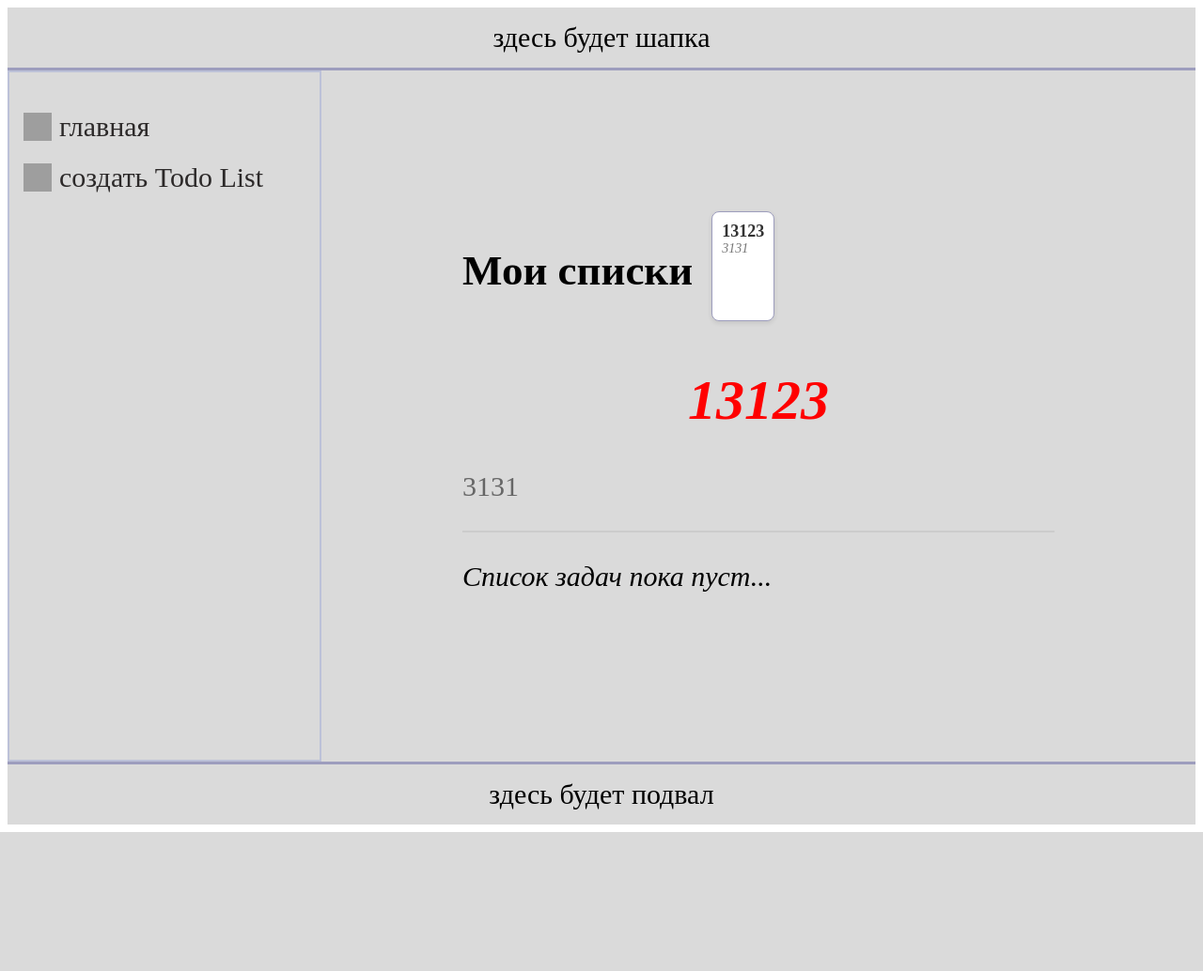
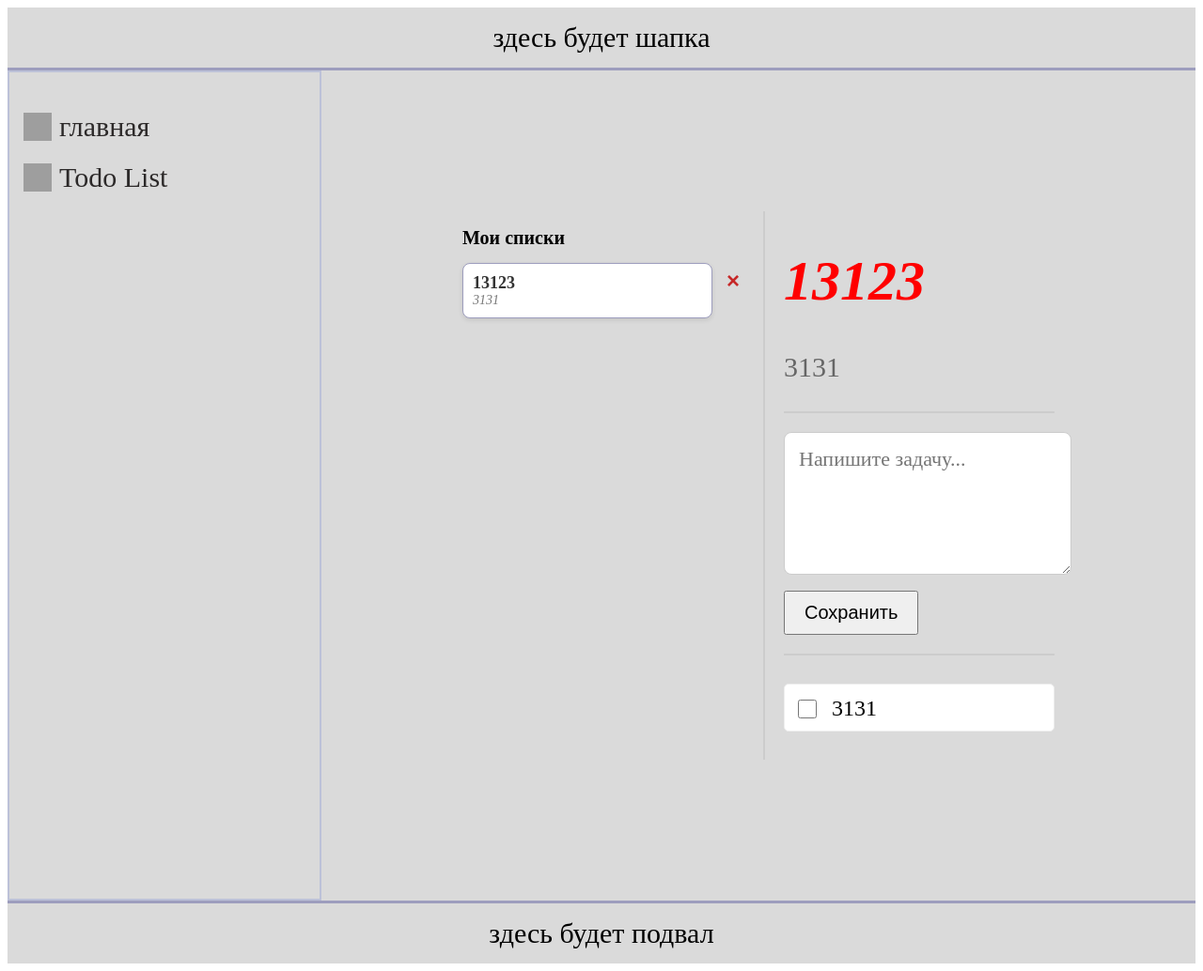
Before and after one commit to nizamidialeksandr-wq/todo-list, a Flask app: page /todo/8 in a window 1280 px wide. Shown: the whole page at 94% size. Before the commit the page ends 886 px from the top, so only its background shows below. Run offline with Flask 3, Linux system fonts and the light colour scheme; data comes from the database, SQL or seed files in the repository; both versions use the stored data as it was after the commit; grey boxes are pictures that could not be loaded.

Commit message:
сделал todo-list но есть небольшие недоработки

```diff
--- a/app.py
+++ b/app.py
@@ -3,6 +3,33 @@ from flask import Flask, request, render_template, redirect, url_for, jsonify, r
 import sqlite3
 
 app = Flask(__name__)
+
+# --- ФУНКЦИЯ ДЛЯ СОЗДАНИЯ ТАБЛИЦ (ВЫЗЫВАЕТСЯ 1 РАЗ ПРИ СТАРТЕ) ---
+def init_db():
+    conn = sqlite3.connect("database.db")
+    # Создаем таблицу списков
+    conn.execute("""
+        CREATE TABLE IF NOT EXISTS orders (
+            id INTEGER PRIMARY KEY AUTOINCREMENT,
+            name TEXT NOT NULL,
+            description TEXT NOT NULL
+        )
+    """)
+    # Создаем таблицу задач
+    conn.execute("""
+        CREATE TABLE IF NOT EXISTS tasks (
+            id INTEGER PRIMARY KEY AUTOINCREMENT,
+            list_id INTEGER NOT NULL,
+            text TEXT NOT NULL,
+            is_done BOOLEAN NOT NULL DEFAULT 0
+        )
+    """)
+    conn.commit()
+    conn.close()
+
+# Вызываем инициализацию базы данных сразу при запуске
+init_db()
+# ------------------------------------------------------------------
 
 @app.route("/")
 def home():
@@ -17,13 +44,6 @@ def create():
         description = request.form["description"]
 
         conn = sqlite3.connect("database.db")
-        conn.execute("""
-            CREATE TABLE IF NOT EXISTS orders (
-                id INTEGER PRIMARY KEY AUTOINCREMENT,
-                name TEXT NOT NULL,
-                description TEXT NOT NULL
-            )
-        """)
         cursor = conn.cursor()
         cursor.execute("INSERT INTO orders (name, description) VALUES (?, ?)", (name, description))
         conn.commit()
@@ -45,12 +65,73 @@ def todo(list_id):
 
     # 2. Получаем ВСЕ списки для левого меню
     all_lists = conn.execute("SELECT * FROM orders").fetchall()
+
+    # 3. ПОЛУЧАЕМ ЗАДАЧИ для этого списка
+    tasks = conn.execute("SELECT * FROM tasks WHERE list_id = ?", (list_id,)).fetchall()
+
     conn.close()
 
     if current_list is None:
         return redirect(url_for("home"))
 
-    return render_template("todo.html", current_list=current_list, all_lists=all_lists)
+    # Передаем tasks в HTML
+    return render_template("todo.html", current_list=current_list, all_lists=all_lists, tasks=tasks)
+
+@app.route("/todo/<int:list_id>/add_task", methods=["POST"])
+def add_task(list_id):
+    task_text = request.form["task_text"]
+
+    if task_text.strip(): # Если поле не пустое
+        conn = sqlite3.connect("database.db")
+        conn.execute("INSERT INTO tasks (list_id, text) VALUES (?, ?)", (list_id, task_text))
+        conn.commit()
+        conn.close()
+
+    return redirect(url_for("todo", list_id=list_id))
+
+
+
+
+
+@app.route("/delete_list/<int:list_id>", methods=["POST"])
+def delete_list(list_id):
+    conn = sqlite3.connect("database.db")
+    conn.row_factory = sqlite3.Row  # <--- ВОТ ЭТА СТРОЧКА ИСПРАВЛЯЕТ ОШИБКУ
+
+    # Удаляем сам список и его задачи
+    conn.execute("DELETE FROM orders WHERE id = ?", (list_id,))
+    conn.execute("DELETE FROM tasks WHERE list_id = ?", (list_id,))
+    conn.commit()
+
+    # Проверяем, остались ли еще списки в базе
+    remaining = conn.execute("SELECT id FROM orders ORDER BY id DESC LIMIT 1").fetchone()
+    conn.close()
+
+    if remaining:
+        # Теперь remaining['id'] сработает, потому что мы включили row_factory
+        return redirect(url_for("todo", list_id=remaining['id']))
+    else:
+        # Если списков не осталось, перекидываем на страницу "Мои списки"
+        return redirect(url_for("last_todo"))
+
+
+
+
+
+
+# ФУНКЦИЯ ДЛЯ КНОПКИ "МОИ СПИСКИ"
+@app.route("/last_todo")
+def last_todo():
+    conn = sqlite3.connect("database.db")
+    conn.row_factory = sqlite3.Row
+    # Ищем самый последний созданный список
+    last = conn.execute("SELECT id FROM orders ORDER BY id DESC LIMIT 1").fetchone()
+    conn.close()
+
+    if last:
+        return redirect(url_for("todo", list_id=last['id']))
+    else:
+        return redirect(url_for("create"))
 
 @app.route("/orders")
 def orders():
--- a/templates/base.html
+++ b/templates/base.html
@@ -16,7 +16,7 @@
                     </li>
                     <li>
                         <img src="https://cdn-icons-png.flaticon.com/128/16016/16016600.png" loading="lazy" alt="create" title="create" width="30" height="30">
-                        <a class="{% if request.path == url_for('create') %}active{% endif %}" href="{{ url_for('create') }}"> создать Todo List</a>
+                        <a class="{% if request.path == url_for('create') %}active{% endif %}" href="{{ url_for('create') }}">Todo List</a>
                     </li>
                 </ul>
             </div>
--- a/templates/todo.html
+++ b/templates/todo.html
@@ -4,22 +4,59 @@
 
 {% block content %}
     <div class="todo-layout">
+        <!-- ЛЕВОЕ МЕНЮ СО СПИСКАМИ -->
+        <div class="sidebar">
             <h2>Мои списки</h2>
 
             {% for item in all_lists %}
-            <a href="{{ url_for('todo', list_id=item['id']) }}" class="sidebar-item {% if item['id'] == current_list['id'] %}active{% endif %}">
+                <!-- Обертка для списка и кнопки удаления -->
+                <div style="display: flex; justify-content: space-between; align-items: flex-start; margin-bottom: 10px; gap: 10px;">
+
+                    <!-- Ссылка на список -->
+                    <a href="{{ url_for('todo', list_id=item['id']) }}" class="sidebar-item {% if item['id'] == current_list['id'] %}active{% endif %}" style="flex: 1; margin-bottom: 0;">
                         <div class="sidebar-title">{{ item['name'] }}</div>
                         <div class="sidebar-desc">{{ item['description'] }}</div>
                     </a>
+
+                    <!-- Кнопка удаления (крестик) -->
+                    <form action="{{ url_for('delete_list', list_id=item['id']) }}" method="POST" style="margin: 0;">
+                        <button type="submit" title="Удалить список" style="background: none; border: none; color: #c62828; font-size: 24px; cursor: pointer; font-weight: bold; padding: 5px;">
+                            &times;
+                        </button>
+                    </form>
+
+                </div>
             {% endfor %}
         </div>
 
+        <!-- ПРАВАЯ ЧАСТЬ (САМ СПИСОК ЗАДАЧ) -->
         <div class="main-content">
             <h1>{{ current_list['name'] }}</h1>
             <p style="text-align: left; color: #666;">{{ current_list['description'] }}</p>
 
             <hr style="margin: 20px 0; border: 1px solid #ccc;">
 
-        <p style="text-align: left; font-style: italic;">Список задач пока пуст...</p>
+            <!-- ФОРМА ДЛЯ ДОБАВЛЕНИЯ ЗАДАЧ -->
+            <form action="{{ url_for('add_task', list_id=current_list['id']) }}" method="POST" style="margin-top: 20px;">
+                <textarea name="task_text" placeholder="Напишите задачу..." style="width: 95%; height: 120px; padding: 15px; font-size: 22px; border: 1px solid #ccc; border-radius: 8px; resize: vertical; font-family: inherit;"></textarea>
+                <br>
+                <button type="submit" style="margin-top: 10px; font-size: 20px; padding: 10px 20px; cursor: pointer;">Сохранить</button>
+            </form>
+
+            <hr style="margin: 20px 0; border: 1px solid #ccc;">
+
+            <!-- ВЫВОД СОХРАНЕННЫХ ЗАДАЧ -->
+            <ul style="list-style-type: none; padding: 0; text-align: left;">
+                {% for task in tasks %}
+                    <li style="font-size: 24px; margin-bottom: 10px; padding: 10px; background-color: #fff; border: 1px solid #eee; border-radius: 5px;">
+                        <!-- Чекбокс -->
+                        <input type="checkbox" style="width: 20px; height: 20px; margin-right: 10px; vertical-align: middle;">
+                        <span style="vertical-align: middle;">{{ task['text'] }}</span>
+                    </li>
+                {% else %}
+                    <p style="font-style: italic; color: #777;">Список задач пока пуст...</p>
+                {% endfor %}
+            </ul>
+        </div>
     </div>
 {% endblock %}
```
Also changed, not shown: templates/create.html (+10 -3 lines), database.db. Lines whose indentation alone changed are shown as unchanged.
